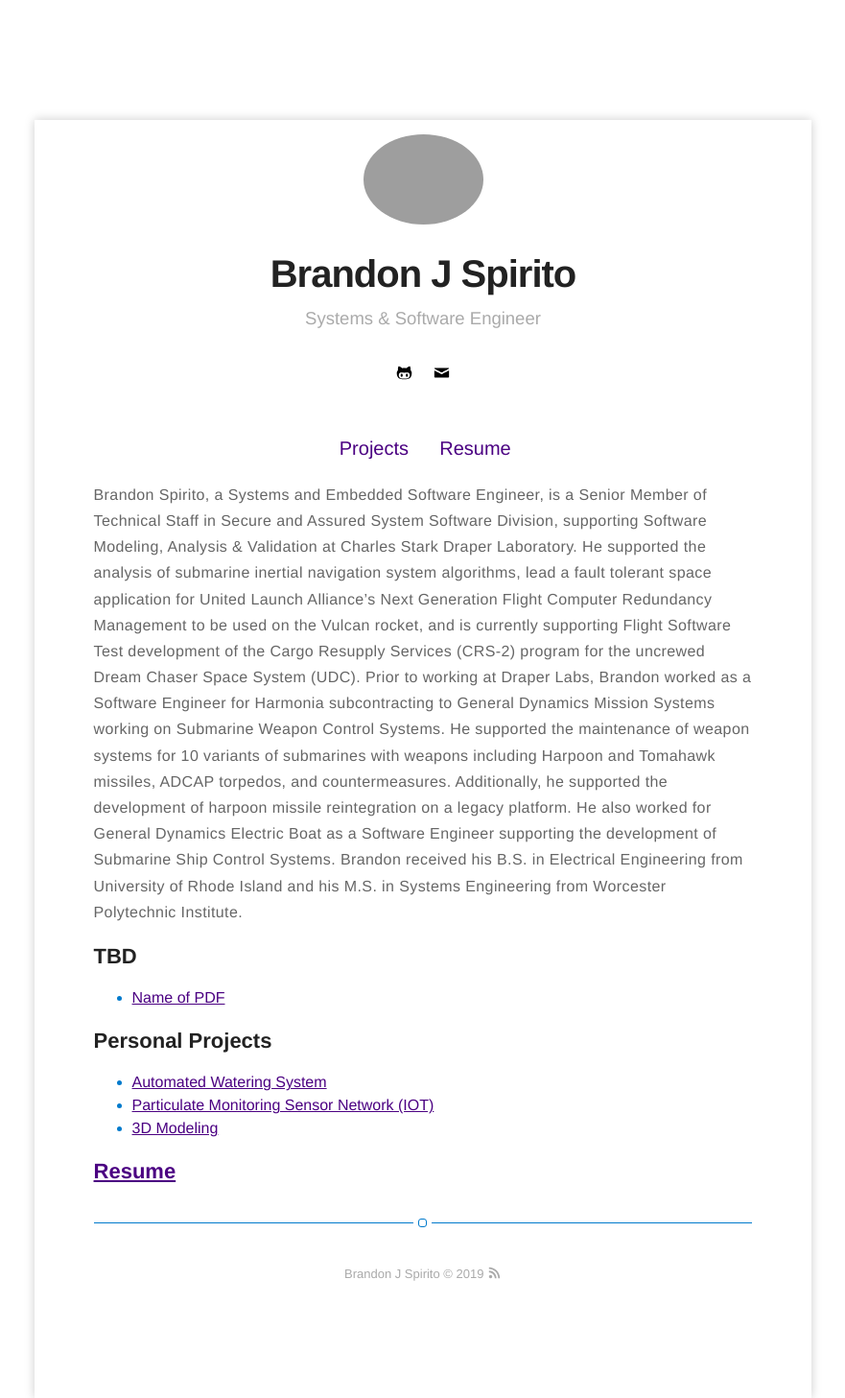
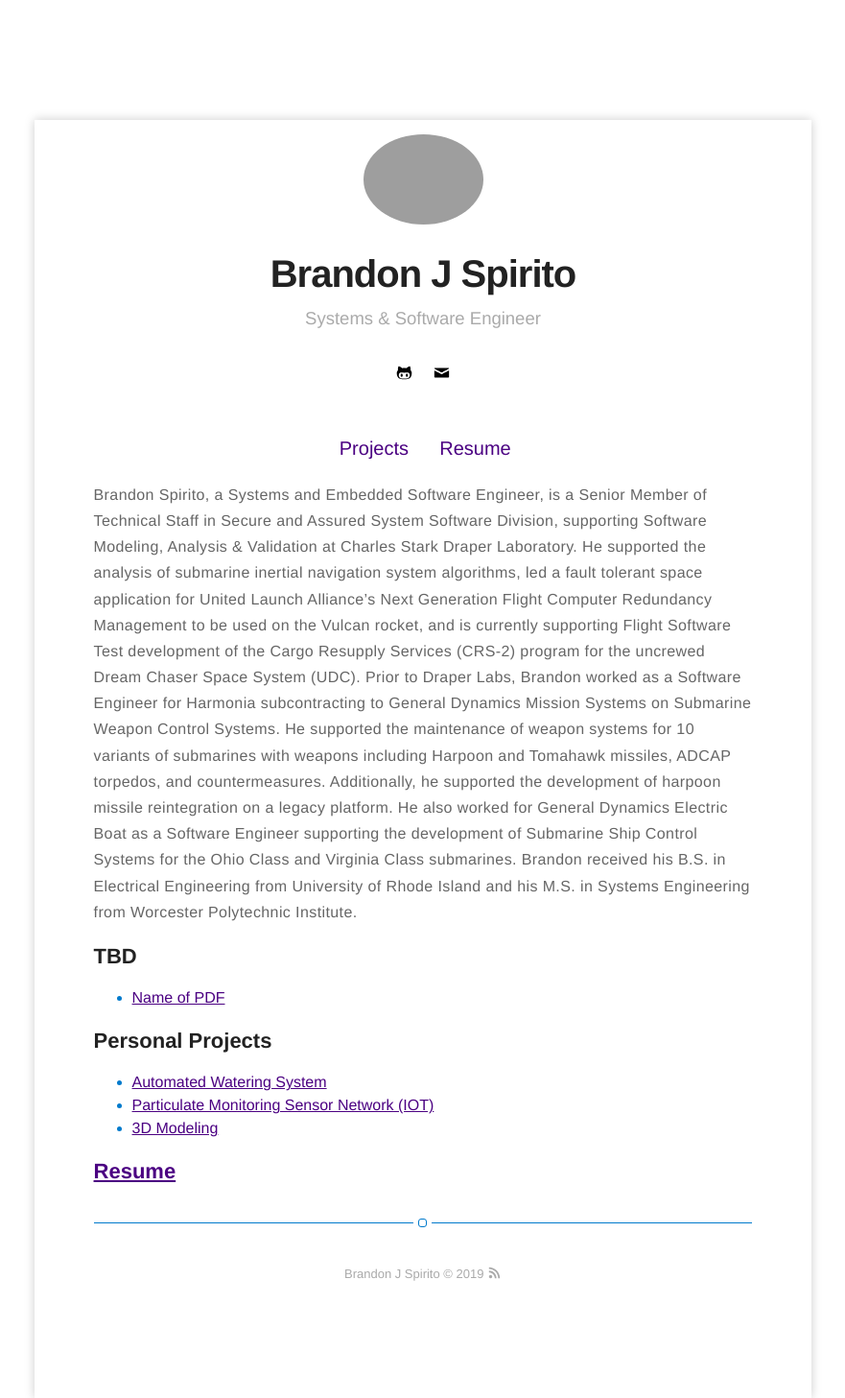
Before and after one commit to bspirito/bspirito.github.io, a Jekyll site: the page built from index.html, in a window 1280 px wide. Shown: the whole page at 96% size, without its empty margins (199-1080 px from the left). Built offline with Jekyll 4.4.1, drawn with Linux system fonts in a browser that asks for light colours; nearby versions of some CDN libraries; library files that are not in the unit come from our copies.

Commit message:
Update index.html

```diff
--- a/index.html
+++ b/index.html
@@ -6,19 +6,20 @@
 	Brandon Spirito, a Systems and Embedded Software Engineer, is a Senior Member of Technical
 	Staff in Secure and Assured System Software Division, supporting Software Modeling,
 	Analysis & Validation at Charles Stark Draper Laboratory. He supported the analysis of
-	submarine inertial navigation system algorithms, lead a fault tolerant space application
+	submarine inertial navigation system algorithms, led a fault tolerant space application
 	for United Launch Alliance’s Next Generation Flight Computer Redundancy Management to be
 	used on the Vulcan rocket, and is currently supporting Flight Software Test development of
 	the Cargo Resupply Services (CRS-2) program for the uncrewed Dream Chaser Space System (UDC).
 
-	Prior to working at Draper Labs, Brandon worked as a Software Engineer for Harmonia subcontracting
-	to General Dynamics Mission Systems working on Submarine Weapon Control Systems.
+	Prior to Draper Labs, Brandon worked as a Software Engineer for Harmonia subcontracting
+	to General Dynamics Mission Systems on Submarine Weapon Control Systems.
 	He supported the maintenance of weapon systems for 10 variants of submarines with weapons
 	including Harpoon and Tomahawk missiles, ADCAP torpedos, and countermeasures. Additionally,
 	he supported the development of harpoon missile reintegration on a legacy platform. He also
 	worked for General Dynamics Electric Boat as a Software Engineer supporting the development
-	of Submarine Ship Control Systems. Brandon received his B.S. in Electrical Engineering from
-	University of Rhode Island and his M.S. in Systems Engineering from Worcester Polytechnic Institute.
+	of Submarine Ship Control Systems for the Ohio Class and Virginia Class submarines.
+	Brandon received his B.S. in Electrical Engineering from University of Rhode Island and
+	his M.S. in Systems Engineering from Worcester Polytechnic Institute.
 </p>
 <p>
 	<h2>TBD</h2>
```
